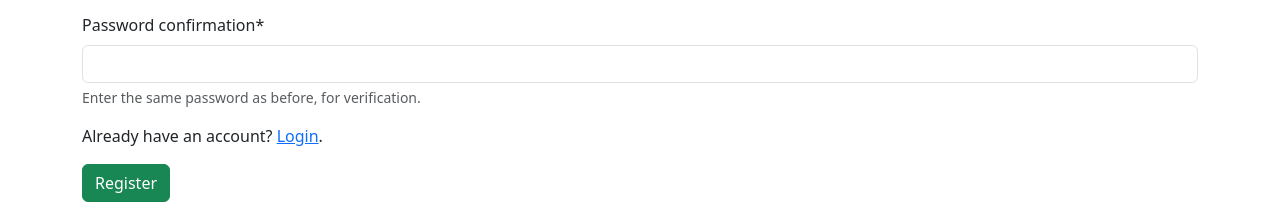
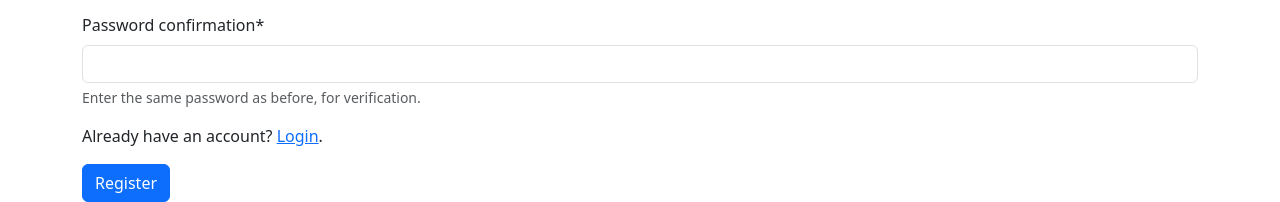
Before and after one commit to TedAlden/palpay, a Django app: page /account/register in a window 1280 px wide. Shown: the part 744-946 px from the top of the page. Run offline with Django 5.2, Linux system fonts and the light colour scheme; some libraries are stand-ins or nearby versions.

Commit message:
Update register form submit-button colour

```diff
--- a/webapps2025/templates/register/register.html
+++ b/webapps2025/templates/register/register.html
@@ -12,6 +12,6 @@ Create an Account
   {% csrf_token %}
   {{ register_user|crispy }}
   <p>Already have an account? <a href="/account/login">Login</a>.</p>
-  <button type="submit" class="btn btn-success">Register</button>
+  <button type="submit" class="btn btn-primary">Register</button>
 </form>
 {% endblock %}
```
